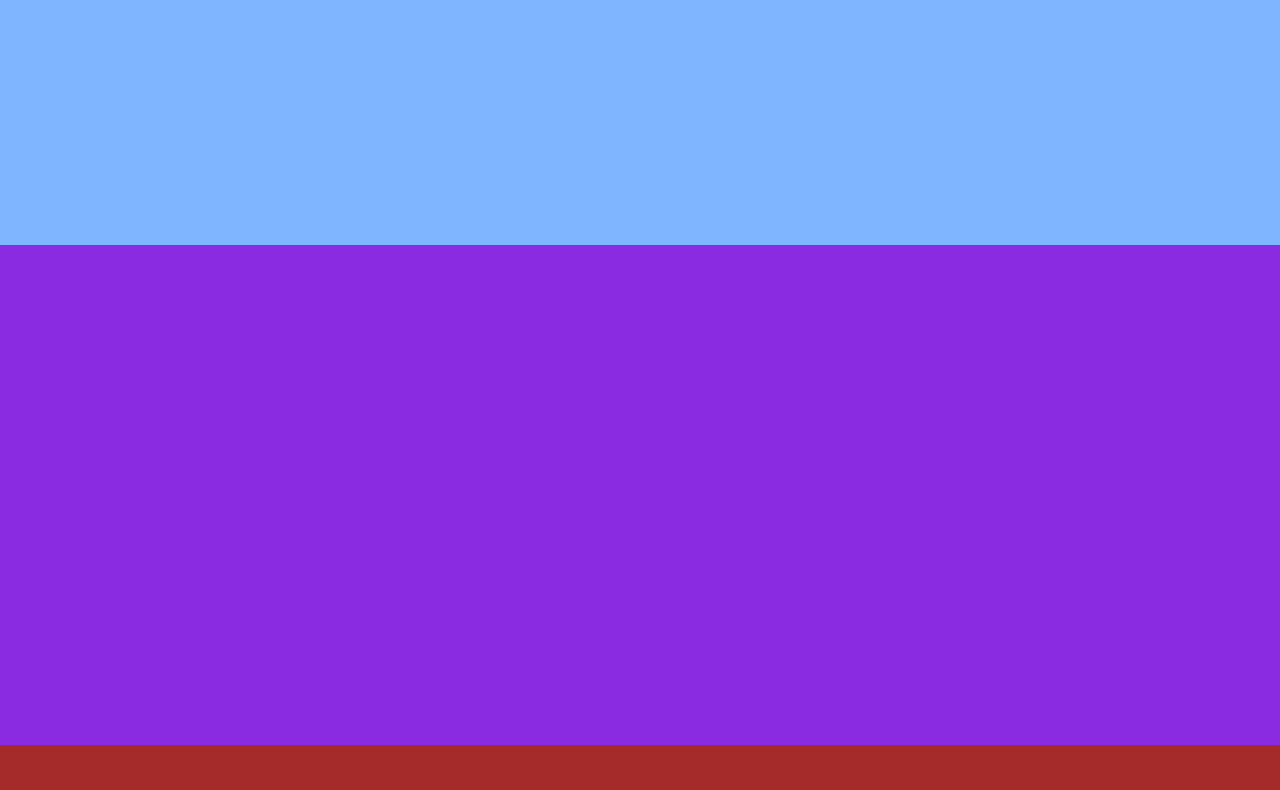
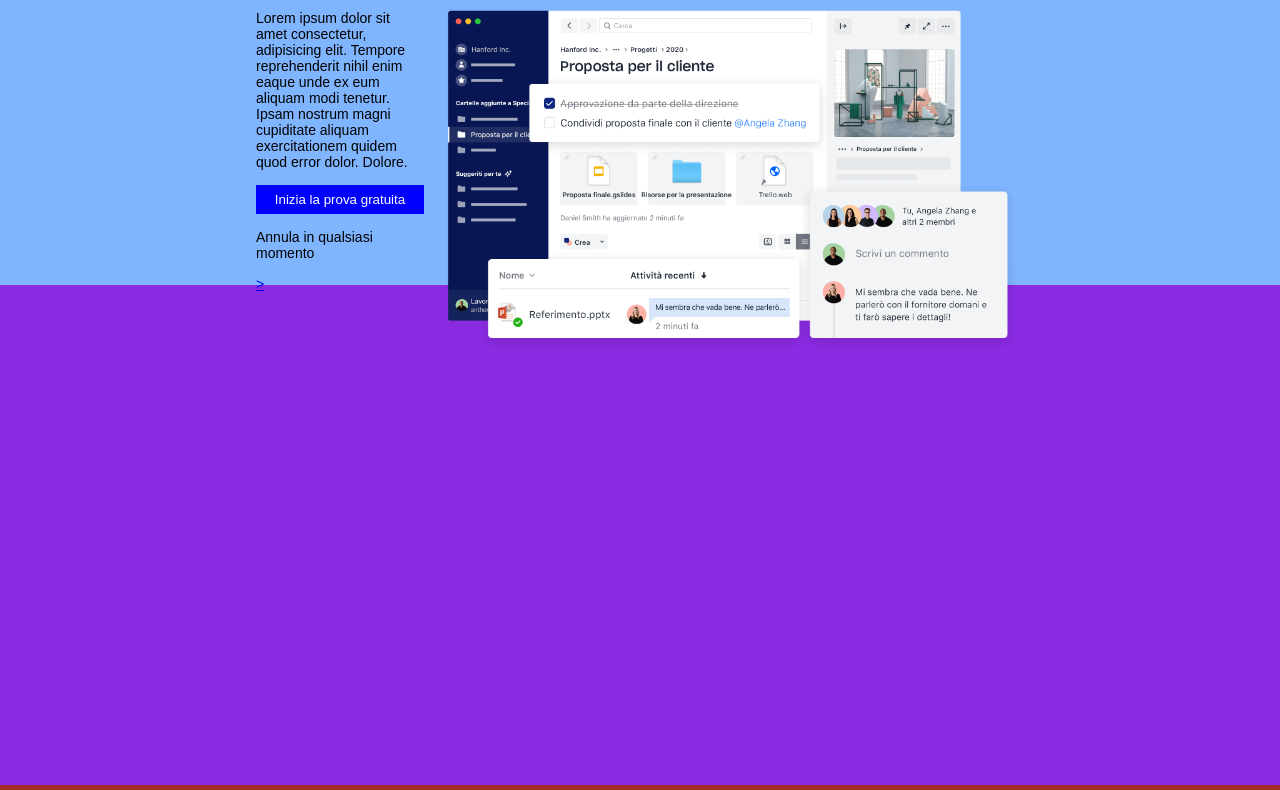
Before and after one commit to saesp/htmlcss-dropbox, a plain HTML site: page index.html in a window 1280 px wide. Shown: the part 230-1020 px from the top of the page. Drawn offline with Linux system fonts and the light colour scheme.

Commit message:
main part 1

```diff
--- a/css/style.css
+++ b/css/style.css
@@ -31,20 +31,66 @@ nav{
 }
 
 
-/* main */
+/* Main */
 .main-container{
     width: 100%;
     padding-top: 75px;
     top: 0;
 }
 
+/* main 1 */
 .main-part-1{
-    height: 400px;
+    height: 440px;
     width: 100%;
     background-color:rgb(127, 180, 255);
-
 }
 
+.title-intro-main{
+    width: 60%;
+    margin: auto;
+    padding-top: 50px;
+}
+
+main h1{
+    font-size: 40px;
+}
+
+.intro-main{
+    display: flex;
+    margin-top: 25px;
+}
+
+.main-part-1 img{
+    width: 600px;
+}
+
+.p-main{
+    display: flex;
+    flex-direction: column;
+}
+
+.p-main p{
+    margin-bottom: 15px;
+}
+.p-main button{
+    margin-bottom: 15px;
+}
+.p-main span{
+    margin-bottom: 15px;
+}
+
+button{
+    border: 0;
+    padding: 7px;
+}
+
+.button-blue{
+    background-color: blue;
+    color: white;
+}
+
+
+/* main 2 */
 .main-part-2{
     height: 500px;
     width: 100%;
@@ -96,16 +142,16 @@ footer{
     padding-top: 60px;
 }
 
-.foot-part1{
+.foot-part-1{
     display: flex;
     justify-content: space-evenly;
 }
 
-.foot-part1 h4{
+.foot-part-1 h4{
     padding-bottom: 10px;
 }
 
-.foot-part1 a{
+.foot-part-1 a{
     display: block;
     text-decoration: none;
     color: rgba(255, 255, 255, 0.521);
--- a/index.html
+++ b/index.html
@@ -29,7 +29,7 @@
                         <a href="#">Perché</a>
                         <a href="#">Perché</a>
                         <a href="#">Perché</a>
-                        <button>Inizia</button>
+                        <button class="button-blue">Inizia</button>
                     </div>
                 </nav>
 
@@ -41,7 +41,25 @@
         <!-- main -->
         <main>
             <div class="main-container">
-                <section class="main-part-1"></section>
+
+                <section class="main-part-1">
+                    <div class="title-intro-main">
+                        <h1>Tutto cioò che ti serve per il lavoro, in un unico posto</h1>
+
+                        <div class="intro-main">
+                            <div class="p-main">
+                            <p>Lorem ipsum dolor sit amet consectetur, adipisicing elit. Tempore reprehenderit nihil enim eaque unde ex eum aliquam modi tenetur. Ipsam nostrum magni cupiditate aliquam exercitationem quidem quod error dolor. Dolore.</p>
+                            <button class="button-blue">Inizia la prova gratuita</button>
+                            <span>Annula in qualsiasi momento</span>
+                            <a href="#">></a>
+                            </div>
+
+                            <div class="img-main">
+                                <img src="img/jumbo.png" alt="Proposta cliente">
+                            </div>
+                        </div>
+                    </div>
+                </section>
                 <section class="main-part-2"></section>
                 <section class="main-part-3"></section>
                 <section class="main-part-4"></section>
@@ -55,7 +73,7 @@
         <!-- footer -->
         <footer>
             <div class="footer-container">
-                <section class="foot-part1">
+                <section class="foot-part-1">
                     <div>
                         <h4>Dropbox</h4>
                         <a href="#">Applicazione</a>
@@ -98,7 +116,9 @@
                     </div>
                 </section>
 
-                <section class="foot-part2"></section>
+                <section class="foot-part-2">
+
+                </section>
             </div>
         </footer>
 
```
